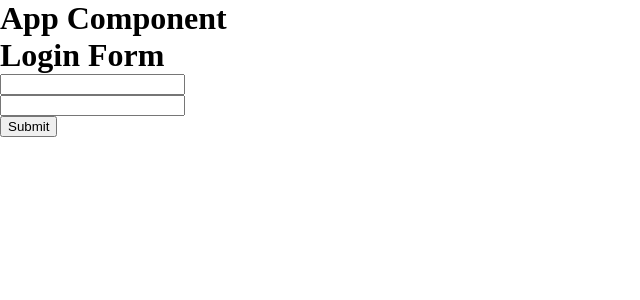
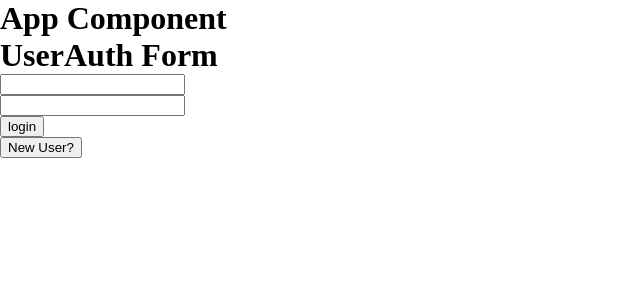
Before and after one commit to kylejb/saveddit, a React (Create React App) app in the folder client/: page / in a window 1280 px wide. Shown: the top 300 px of the page, without its empty margins (0-640 px from the left). Built offline with nearby package versions, Linux system fonts and the light colour scheme.

Commit message:
FE: Dynamically controlled Login/Signup form [WIP]

```diff
--- a/client/src/App.tsx
+++ b/client/src/App.tsx
@@ -1,14 +1,38 @@
 import { useState } from 'react';
-import LoginForm from 'components/form/LoginForm';
 import LinkRedditForm from 'LinkRedditForm';
+import UserAuthForm from 'components/form/UserAuthForm';
 
 function App(): JSX.Element {
     const [token, setAuthToken] = useState<string>('');
+    const [formType, setFormType] = useState<'login' | 'signup' | 'done'>('login');
 
     return (
         <>
             <h1>App Component</h1>
-            {token ? <LinkRedditForm /> : <LoginForm setAuthToken={setAuthToken} />}
+
+            {token ? (
+                <LinkRedditForm />
+            ) : (
+                <>
+                    <UserAuthForm
+                        formType={formType}
+                        setFormType={setFormType}
+                        setAuthToken={setAuthToken}
+                    />
+                    <button
+                        type='button'
+                        onClick={() => {
+                            if (formType === 'signup') {
+                                setFormType('login');
+                            } else {
+                                setFormType('signup');
+                            }
+                        }}
+                    >
+                        {formType === 'login' ? 'New User?' : 'Existing User?'}
+                    </button>
+                </>
+            )}
         </>
     );
 }
--- a/client/src/components/form/LoginForm.tsx
+++ b/client/src/components/form/UserAuthForm.tsx
@@ -1,10 +1,12 @@
 import { ChangeEvent, FormEvent, useState } from 'react';
 
-type LoginFormProps = {
-    setAuthToken(arg: string): void;
+type UserAuthFormProps = {
+    setAuthToken: (arg: string) => void;
+    setFormType: (arg: 'login' | 'signup' | 'done') => void;
+    formType: string;
 };
 
-const LoginForm = ({ setAuthToken }: LoginFormProps): JSX.Element => {
+const UserAuthForm = ({ setAuthToken, setFormType, formType }: UserAuthFormProps): JSX.Element => {
     const [formData, setFormData] = useState({ username: '', password: '' });
 
     const formInputHandler = (e: ChangeEvent<HTMLInputElement>) => {
@@ -29,15 +31,17 @@ const LoginForm = ({ setAuthToken }: LoginFormProps): JSX.Element => {
             method: 'POST',
             body: formDataObj,
         };
+        const URI = formType === 'login' ? 'token' : 'signup';
+        const response = await fetch(`http://localhost:8000/api/${URI}`, options);
+        const data = await response.json();
 
-        const response = await fetch('http://localhost:8000/api/token', options);
-        const data = await response.json();
         setAuthToken(data.access_token);
+        setFormType('done');
     };
 
     return (
         <>
-            <h1>Login Form</h1>
+            <h1>UserAuth Form</h1>
             <form onSubmit={formSubmitHandler}>
                 <input
                     name='username'
@@ -53,10 +57,10 @@ const LoginForm = ({ setAuthToken }: LoginFormProps): JSX.Element => {
                     onChange={formInputHandler}
                 />
                 <br />
-                <input type='submit' />
+                <input type='submit' value={formType} />
             </form>
         </>
     );
 };
 
-export default LoginForm;
+export default UserAuthForm;
```
